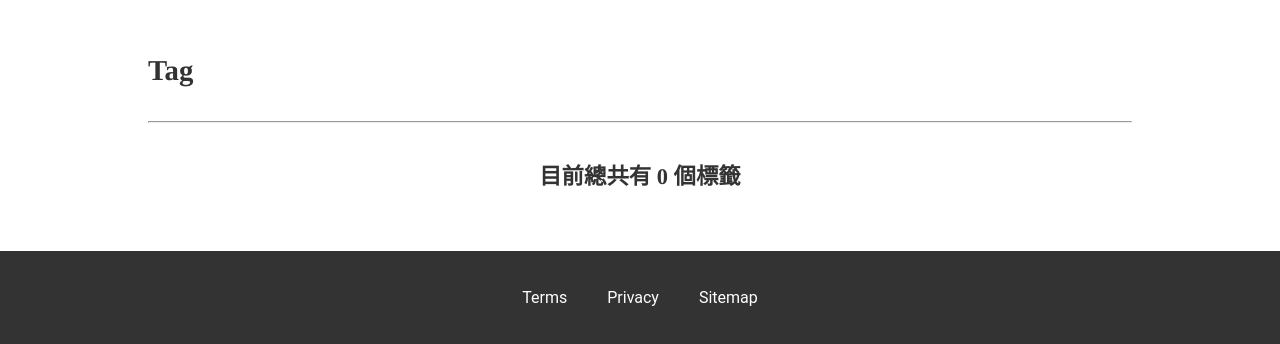
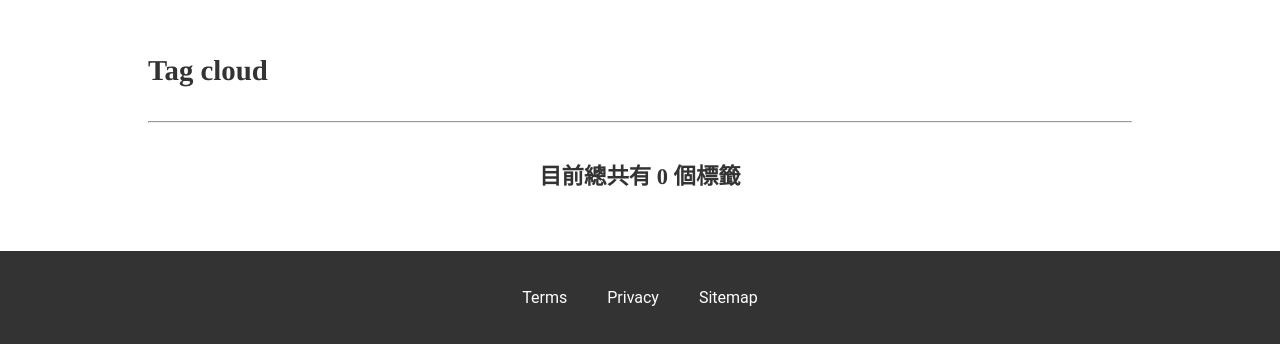
Before and after one commit to AijuiL/pblog, a Django app: page /tags in a window 1280 px wide. Shown: the part 159-503 px from the top of the page. Run offline with Django 3.2, Linux system fonts and the light colour scheme; data that the repository does not hold is empty; some libraries are stand-ins or nearby versions.

Commit message:
rename html

```diff
--- a/templates/tag.html
+++ b/templates/tag.html
@@ -1,7 +1,7 @@
 <!-- tag.html -->
 {% extends 'base.html' %}
 {% load markdown_deux_tags %}
-{% block title %} Jia的隨手小記-分類 {% endblock %}
+{% block title %} Jia的隨手小記-標籤 {% endblock %}
 {% block headmessage %}
     <h3>Tag</h3>
 <hr>
--- a/templates/tag_list.html
+++ b/templates/tag_list.html
@@ -3,7 +3,7 @@
 {% load markdown_deux_tags %}
 {% block title %} Jia的隨手小記-標籤 {% endblock %}
 {% block headmessage %}
-    <h3>Tag</h3>
+    <h3>Tag cloud</h3>
 <hr>
 {% endblock %}
 {% block content %}
```
